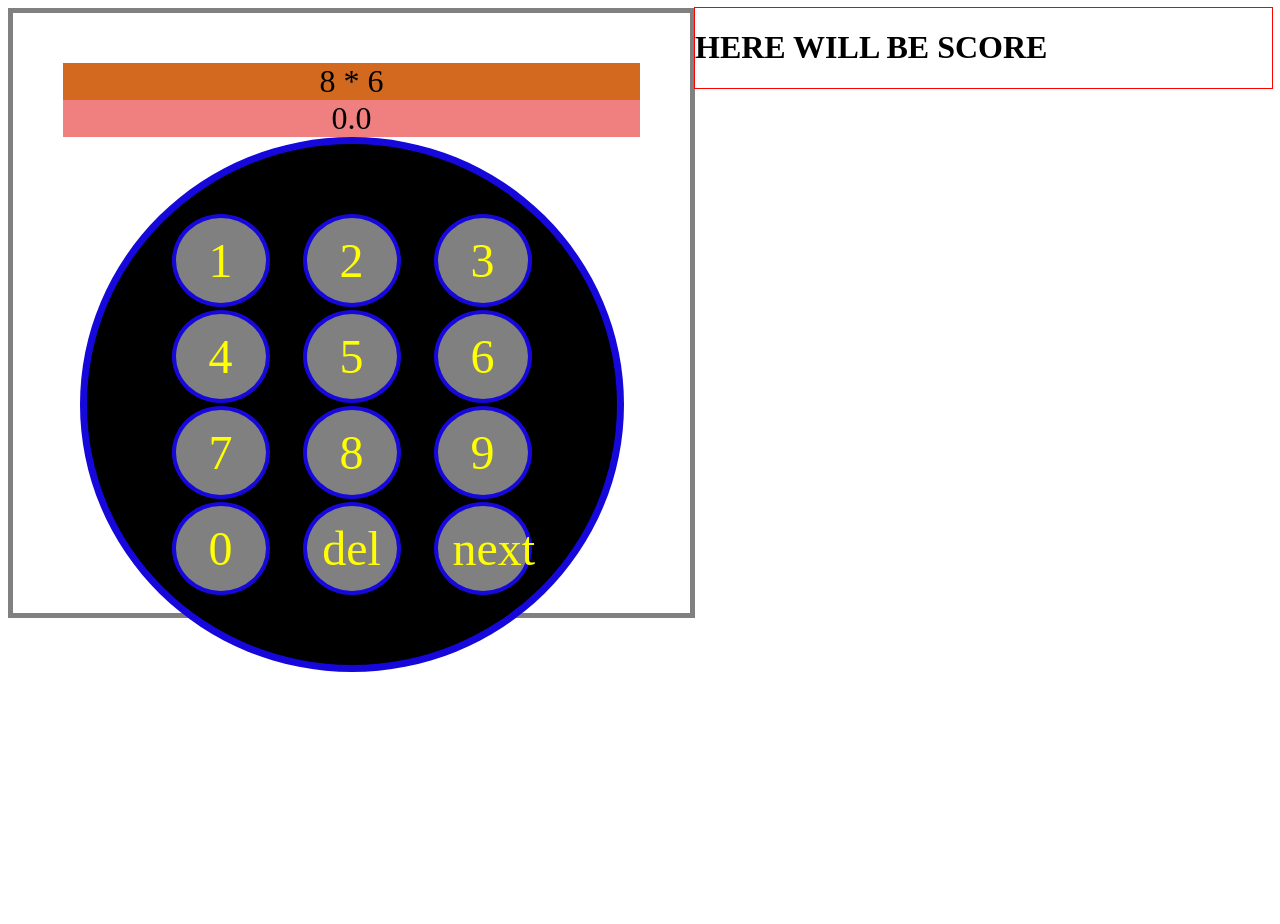
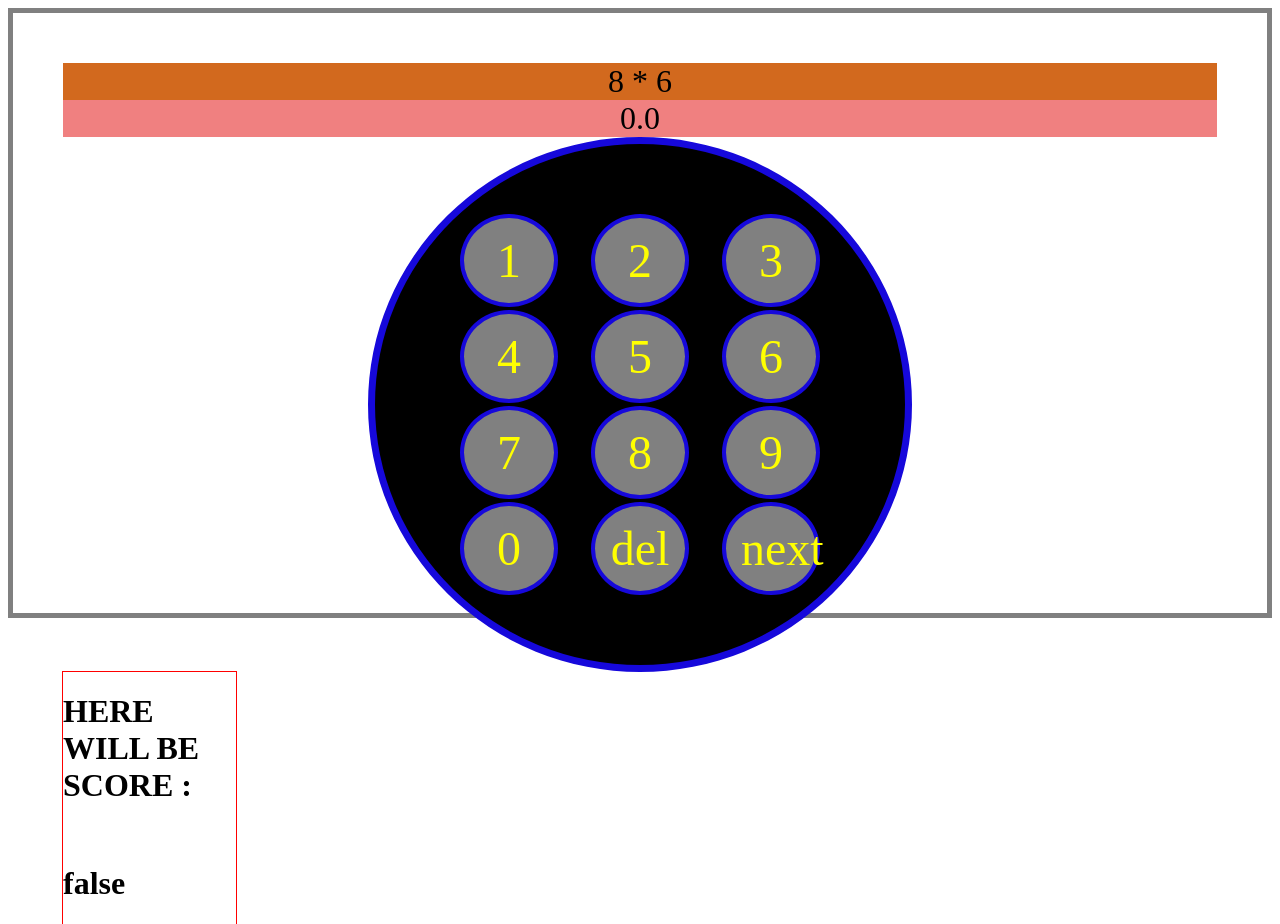
Before and after one commit to Yurii-Komarnytskyi/MultiplicationTableGame, a React (Create React App) app: page / in a window 1280 px wide. Before the commit the page ends 800 px from the top, so only its background shows below. Built offline with nearby package versions, Linux system fonts and the light colour scheme.

Commit message:
ScorePanal has been situated inside GameContainer; for now it looks ugly but does its job, needs some CSS styling

```diff
--- a/src/App.js
+++ b/src/App.js
@@ -1,12 +1,14 @@
+import { useEffect } from 'react';
 import './App.css';
 import GameContainer from './components/game_comp/GameContainer';
 import ScorePanel from './components/scorepanel/ScorePanel';
 
 function App() {
+
   return (
     <main className="main_cont">
       <GameContainer />
-      <ScorePanel />
+      {/* <ScorePanel /> */}
     </main>
   );
 }
--- a/src/components/game_comp/GameContainer.jsx
+++ b/src/components/game_comp/GameContainer.jsx
@@ -3,9 +3,11 @@ import Buttons from './buttons/Buttons';
 import cl from './GameContainer.module.css';
 import GenerateQuestion from './GenerateQuestion';
 import { createRandom, extractCorrectAnsw, compareGathered } from './../../myFunctions';
+import ScorePanel from '../scorepanel/ScorePanel';
 
-const GameContainer = ({score}) => {
-  const [playersAnsw, setPlayersAnsw] = useState('')
+const GameContainer = () => {
+  const [score, setScore] = useState([]);
+  const [playersAnsw, setPlayersAnsw] = useState('');
   const [correctAnsw, setCorrectAnsw] = useState(null);
   const [randQuest, setRandQuest] = useState(createRandom());
 
@@ -13,7 +15,8 @@ const GameContainer = ({score}) => {
 
   useMemo(() => {
     setCorrectAnsw(extractCorrectAnsw(randQuest));
-    compareGathered(playersAnsw, correctAnsw, score);
+    // compareGathered(playersAnsw, correctAnsw);
+    setScore([...score, compareGathered(playersAnsw, correctAnsw)]);
     setPlayersAnsw('')
   }, [randQuest]);
 
@@ -31,6 +34,7 @@ const GameContainer = ({score}) => {
         setCorrectAnsw={setCorrectAnsw}
         setRandQuest={setRandQuest}
       />
+      <ScorePanel score={score} />
     </div>
   )
 }
--- a/src/components/scorepanel/ScorePanel.jsx
+++ b/src/components/scorepanel/ScorePanel.jsx
@@ -1,10 +1,16 @@
 import React, { useEffect, useState } from 'react'
 import cl from './ScorePanel.module.css'
-const ScorePanel = () => {
-
+const ScorePanel = ({score}) => {
+  // console.log('Array.isArray(score): ', Array.isArray(score))
+  // console.log(...score)
   return (
     <div className={cl.content}>
-      <h1>HERE WILL BE SCORE </h1>
+      <h1>HERE WILL BE SCORE :</h1> <br />
+      <div>
+        {score.map(item =>
+          <h1>{item}</h1>
+        )}
+      </div>
     </div>
   )
 }
--- a/src/components/scorepanel/ScorePanel.module.css
+++ b/src/components/scorepanel/ScorePanel.module.css
@@ -2,7 +2,6 @@
     width: 15%;
     height: 100%;
     display: flex;
-    /* margin-left: auto; */
-    /* position: absolute; */
+    flex-direction: column;
     outline:1px solid red;
 }
--- a/src/myFunctions.js
+++ b/src/myFunctions.js
@@ -1,15 +1,14 @@
 const randomInt = (s, e) => Math.floor(s + Math.random() * (e + 1 - s));
 const createRandom = () => `${randomInt(2, 9)} * ${randomInt(2, 9)}`;
 const extractCorrectAnsw = (str) => +str[0] * +str.slice(4, 5);
-const compareGathered = (enteredVal, corectAnsw,) => {
-    console.log('compareGathered fired: ', 'enteredVal:',enteredVal, 'corectAnsw:',corectAnsw);
-    if (+enteredVal === corectAnsw) {
-        console.log('Score in true');
-    }
-    else {
-
-        console.log('Score in false');
-    }
-}
-
+// const compareGathered = (enteredVal, corectAnsw,) => {
+//     console.log('compareGathered fired: ', 'enteredVal:',enteredVal, 'corectAnsw:',corectAnsw);
+//     if (+enteredVal === corectAnsw) {
+//         console.log('Score in true');
+//     }
+//     else {
+//         console.log('Score in false');
+//     }
+// }
+const compareGathered = (enteredVal, corectAnsw,) => (+enteredVal === corectAnsw)? 'true' : 'false';
 export {randomInt, createRandom, compareGathered, extractCorrectAnsw};
```
Also changed, not shown: src/App.css (+0 -10 lines).
